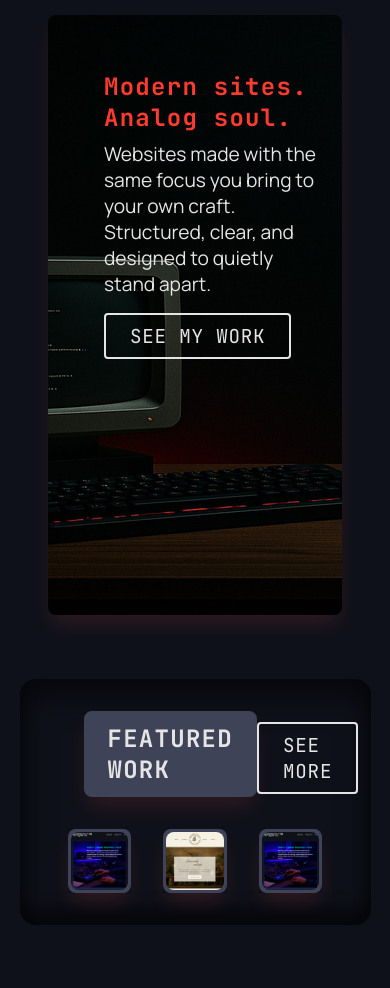
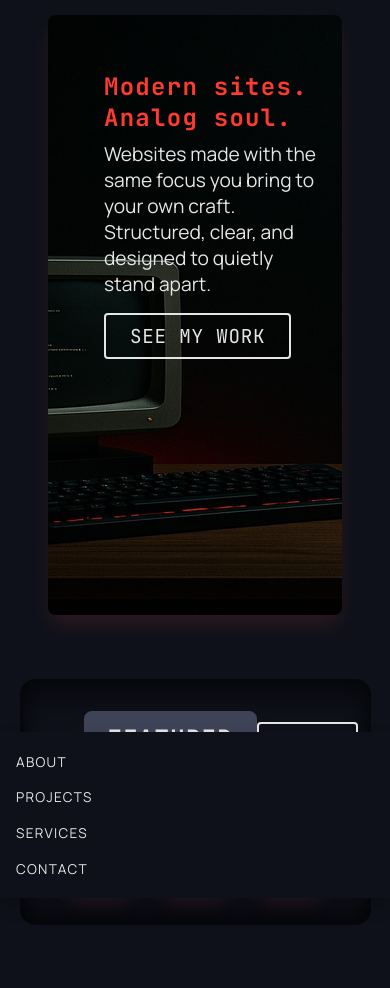
Before and after one commit to FlintandFrame/flint-and-frame, a plain HTML site: page index.html in a window 390 px wide. Shown: the part 112-1100 px from the top of the page. Drawn offline with Linux system fonts and the light colour scheme.

Commit message:
Add files via upload

```diff
--- a/resources/css/styles.css
+++ b/resources/css/styles.css
@@ -464,7 +464,17 @@ nav {
 
 @media only screen and (max-width: 465px) {
 	.header-nav-list {
-		display: none;
+		flex-direction: column;
+		align-items: flex-start;
+		background-color: #0f111a;
+		padding: 1rem;
+		gap: 0.5rem;
+		position: absolute;
+		top: 100%;
+		right: 0;
+		width: 100%;
+		z-index: 10;
+		box-shadow: 0 0.5rem 1rem rgba(0, 0, 0, 0.2);
 	}
 
 	.mobile-menu-icon {
```
